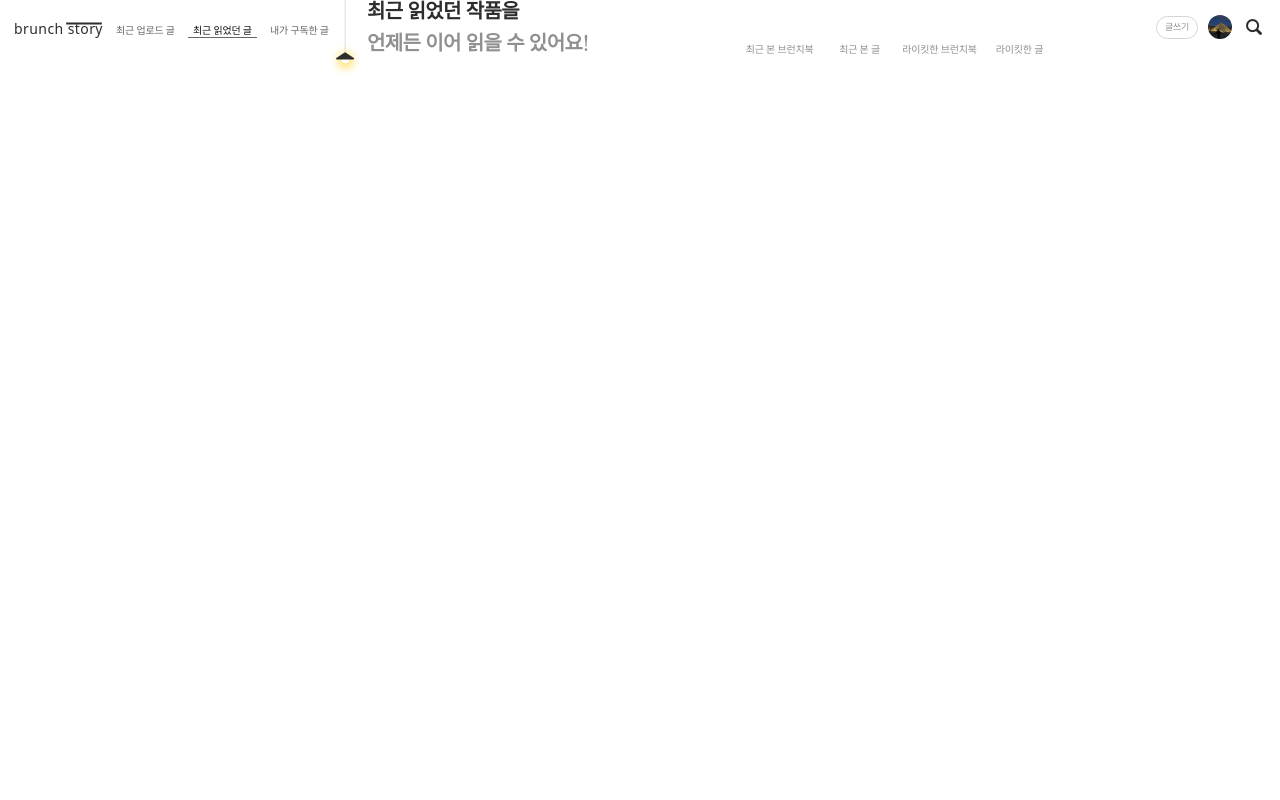
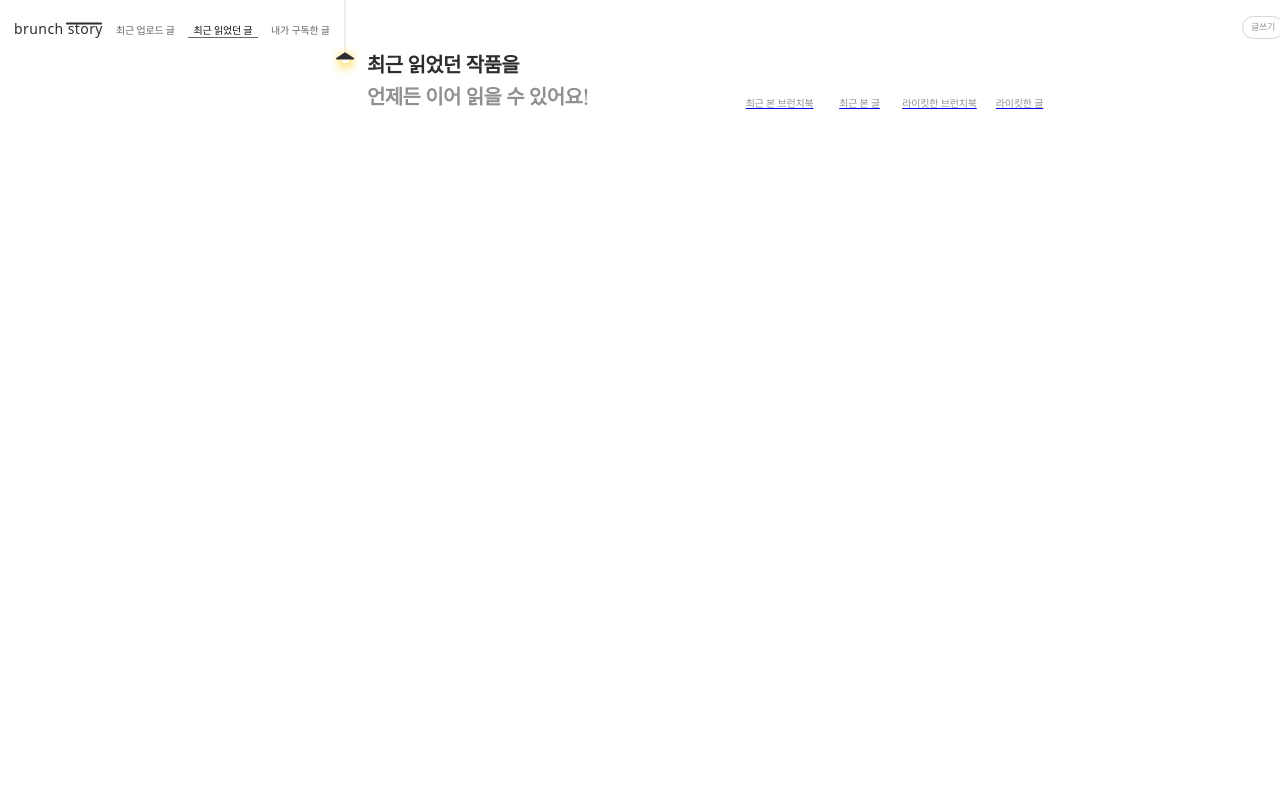
Before and after one commit to NOWSOPT-CDSP-WEB-1/-Brunch-Web-Client, a React (Vite) app: page /library in a window 1280 px wide. Shown: the top 800 px of the page. Built offline with nearby package versions, Linux system fonts and the light colour scheme; a web font is replaced by a local one; what emotion-reset would draw is missing.

Commit message:
feat: library page 헤더2 herf 기능 구현

```diff
--- a/src/components/libraryHeader1.tsx
+++ b/src/components/libraryHeader1.tsx
@@ -1,4 +1,6 @@
+import { Icon } from '@components/index';
 import styled from '@emotion/styled';
+import { icons } from '@styles/icons';
 import { Link } from 'react-router-dom';
 
 export default function LibraryHeader1() {
@@ -21,22 +23,24 @@ export default function LibraryHeader1() {
         <WriteButton>
           <WriteContent>글쓰기</WriteContent>
         </WriteButton>
-        <ProfileImg />
-        <SearchIcon src="icn_search.png" alt="searchIcon"></SearchIcon>
+        <ProfileImg src="img_profile.png" alt="profileImg" />
+        <IconWrapper>
+          <Icon icon={icons.search} />
+        </IconWrapper>
       </RightContainer>
     </Header>
   );
 }
 
 const Header = styled.header`
-  position: absolute;
+  position: relative;
   left: 0rem;
   top: 0rem;
   display: flex;
   justify-content: space-between;
   align-items: center;
-  padding: 15px 14px;
-  width: 100%;
+  padding: 1.5rem 1.4rem;
+  width: full;
 `;
 
 const LeftContainer = styled.div`
@@ -53,66 +57,69 @@ const LogoContainer = styled.div`
 `;
 const LogobarIcon = styled.img`
   position: relative;
-  left: 48px;
+  left: 4.8rem;
   top: 6px;
   width: 50%;
   height: 3px;
 `;
 
 const LogoTitle = styled.p`
-  font: ${({ theme }) => theme.font.body2};
+  ${({ theme }) => theme.font.body2};
 `;
 
-const PageLinker = styled.div`
+const PageLinker = styled.button`
   display: flex;
-  width: 69px;
-  height: 14px;
+  width: 6.9rem;
+  height: 1.4rem;
   justify-content: center;
   align-items: center;
-  font: ${({ theme }) => theme.font.detail2};
+  ${({ theme }) => theme.font.detail2};
   color: ${({ theme }) => theme.color.gray09};
+  white-space: nowrap;
 `;
 
-const ClickedPageLinker = styled.div`
+const ClickedPageLinker = styled.button`
   display: flex;
-  width: 69px;
-  height: 14px;
+  width: 7rem;
+  height: 1.4rem;
   justify-content: center;
   align-items: center;
   align-content: center;
   flex-wrap: wrap;
-  font: ${({ theme }) => theme.font.detail2};
+  ${({ theme }) => theme.font.detail2};
   color: ${({ theme }) => theme.color.gray12};
   border-bottom: 1px solid ${({ theme }) => theme.color.gray09};
+  white-space: nowrap;
 `;
 const RightContainer = styled.div`
   display: flex;
   align-items: flex-end;
-  gap: 10px;
+  gap: 1rem;
 `;
-const WriteButton = styled.div`
+const WriteButton = styled.button`
   display: flex;
-  height: 23px;
+  height: 2.3rem;
   padding: 8px;
   justify-content: center;
   align-items: center;
   gap: 8px;
-  border-radius: 30px;
+  border-radius: 3rem;
   border: 1px solid ${({ theme }) => theme.color.gray04};
 `;
 const WriteContent = styled.p`
-  font: ${({ theme }) => theme.font.detail4_3};
+  ${({ theme }) => theme.font.detail4_3};
   color: ${({ theme }) => theme.color.gray08};
 `;
-const ProfileImg = styled.div`
-  width: 24px;
-  height: 24px;
+const ProfileImg = styled.img`
+  width: 2.4rem;
+  height: 2.4rem;
   flex-shrink: 0;
-  border-radius: 30px;
-  background: url(${`img_profile.png`}) lightgray 50% / cover no-repeat;
+  border-radius: 3rem;
+  cursor: pointer;
 `;
-const SearchIcon = styled.img`
-  width: 24px;
-  height: 24px;
+
+const IconWrapper = styled.button`
+  width: 2.4rem;
+  height: 2.4rem;
   flex-shrink: 0;
 `;
--- a/src/components/libraryHeader2.tsx
+++ b/src/components/libraryPage/libraryHeader2.tsx
@@ -1,25 +1,7 @@
 import styled from '@emotion/styled';
-import { RefObject, useRef } from 'react';
-
-export let navBookRef: RefObject<HTMLDivElement>;
-export let navArticleRef: RefObject<HTMLDivElement>;
-export let navLikedBookRef: RefObject<HTMLDivElement>;
-export let navLikedArticleRef: RefObject<HTMLDivElement>;
 
 export default function LibraryHeader2() {
   const navList = ['최근 본 브런치북', '최근 본 글', '라이킷한 브런치북', '라이킷한 글'];
-
-  navBookRef = useRef<HTMLDivElement>(null);
-  navArticleRef = useRef<HTMLDivElement>(null);
-  navLikedBookRef = useRef<HTMLDivElement>(null);
-  navLikedArticleRef = useRef<HTMLDivElement>(null);
-
-  const navRefList = [navBookRef, navArticleRef, navLikedBookRef, navLikedArticleRef];
-
-  function handleRefClick(navIndex: number) {
-    console.log('나눌림:' + navIndex); //왜눌리지도 않을까
-    navRefList[navIndex].current?.scrollIntoView({ behavior: 'smooth' });
-  }
 
   return (
     <>
@@ -30,13 +12,11 @@ export default function LibraryHeader2() {
           <Intro2>언제든 이어 읽을 수 있어요!</Intro2>
         </IntroFrame>
         <NavButtons>
-          {navList.map((each, index) => {
-            return (
-              <EachNavButton key={index + 1} onClick={handleRefClick(index)!}>
-                {each}
-              </EachNavButton>
-            );
-          })}
+          {navList.map((each, index) => (
+            <a href={`#${each}`} key={index + 1}>
+              <EachNavButton>{each}</EachNavButton>
+            </a>
+          ))}
         </NavButtons>
       </Container>
     </>
@@ -55,7 +35,6 @@ const LightImg = styled.img`
   flex-shrink: 0;
 `;
 const Container = styled.div`
-  z-index: 10;
   position: relative;
   top: 0rem;
   left: 3rem;
@@ -84,6 +63,7 @@ const NavButtons = styled.div`
   align-items: flex-start;
 `;
 const EachNavButton = styled.button`
+  z-index: 10;
   display: flex;
   width: 8rem;
   height: 1.5rem;
--- /dev/null
+++ b/src/components/libraryPage/likedArticle.tsx
@@ -0,0 +1,3 @@
+export default function LikedArticle() {
+  return <></>;
+}
--- /dev/null
+++ b/src/components/libraryPage/likedBook.tsx
@@ -0,0 +1,3 @@
+export default function LikedBook() {
+  return <></>;
+}
--- /dev/null
+++ b/src/components/libraryPage/recentArticle.tsx
@@ -0,0 +1,3 @@
+export default function RecentArticle() {
+  return <></>;
+}
--- /dev/null
+++ b/src/components/libraryPage/recentBook.tsx
@@ -0,0 +1,3 @@
+export default function RecentBook() {
+  return <></>;
+}
--- a/src/pages/library/page.tsx
+++ b/src/pages/library/page.tsx
@@ -1,13 +1,26 @@
+import LibraryHeader2 from '@components/libraryPage/libraryHeader2';
+import LikedArticle from '@components/libraryPage/likedArticle';
+import LikedBook from '@components/libraryPage/likedBook';
+import RecentArticle from '@components/libraryPage/recentArticle';
+import RecentBook from '@components/libraryPage/recentBook';
 import LibraryHeader1 from 'src/components/libraryHeader1';
-import LibraryHeader2, { navBookRef } from 'src/components/libraryHeader2';
 
 export default function LibraryPage() {
   return (
     <>
       <LibraryHeader1 />
       <LibraryHeader2 />
-      <div ref={navBookRef} style={{ backgroundColor: 'black', position: 'absolute', top: '1000px' }}>
-        ddffdfdfdd
+      <div id="최근 본 브런치북">
+        <RecentBook />
+      </div>
+      <div id="최근 본 글">
+        <RecentArticle />
+      </div>
+      <div id="라이킷한 브런치북">
+        <LikedBook />
+      </div>
+      <div id="라이킷한 글">
+        <LikedArticle />
       </div>
     </>
   );
```
